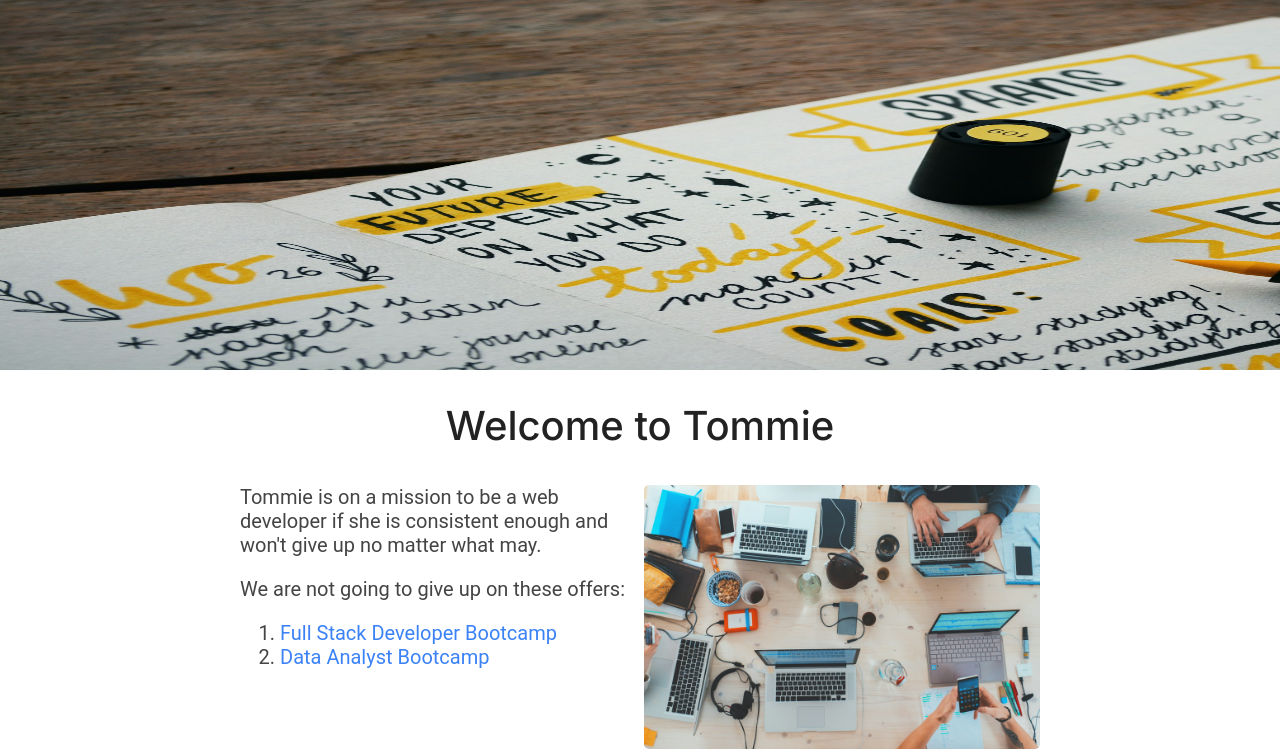
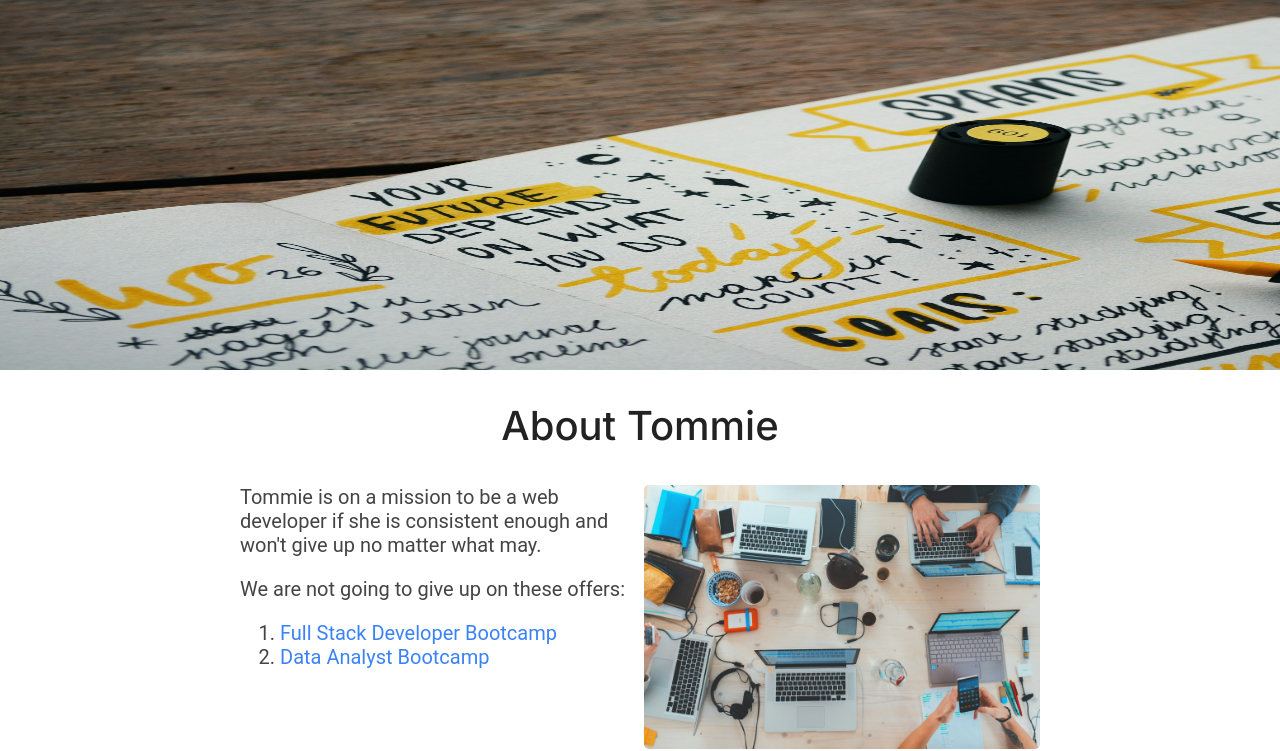
Before and after one commit to Tomnadoo/Tommie-careers-site-live, a plain HTML site: page src/index.html in a window 1280 px wide. Shown: the part 79-830 px from the top of the page. Drawn offline with Linux system fonts and the light colour scheme.

Commit message:
changed to about Tommie

```diff
--- a/src/index.html
+++ b/src/index.html
@@ -21,7 +21,7 @@
     </div>
     <img src="banner.jpg" alt="website banner" width="2000" height="380" loading="lazy">
     <h1>
-        Welcome to Tommie
+        About Tommie
     </h1>
 
     <div id="about">
```
